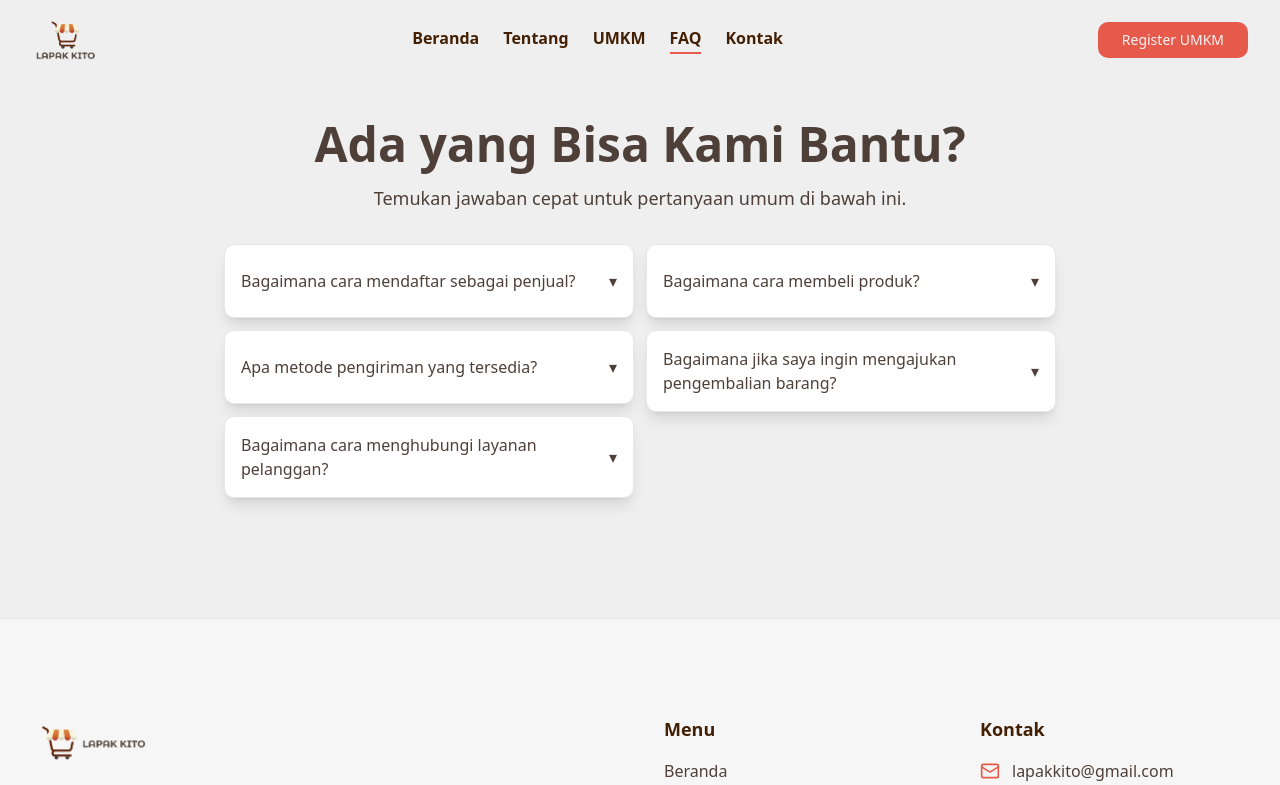
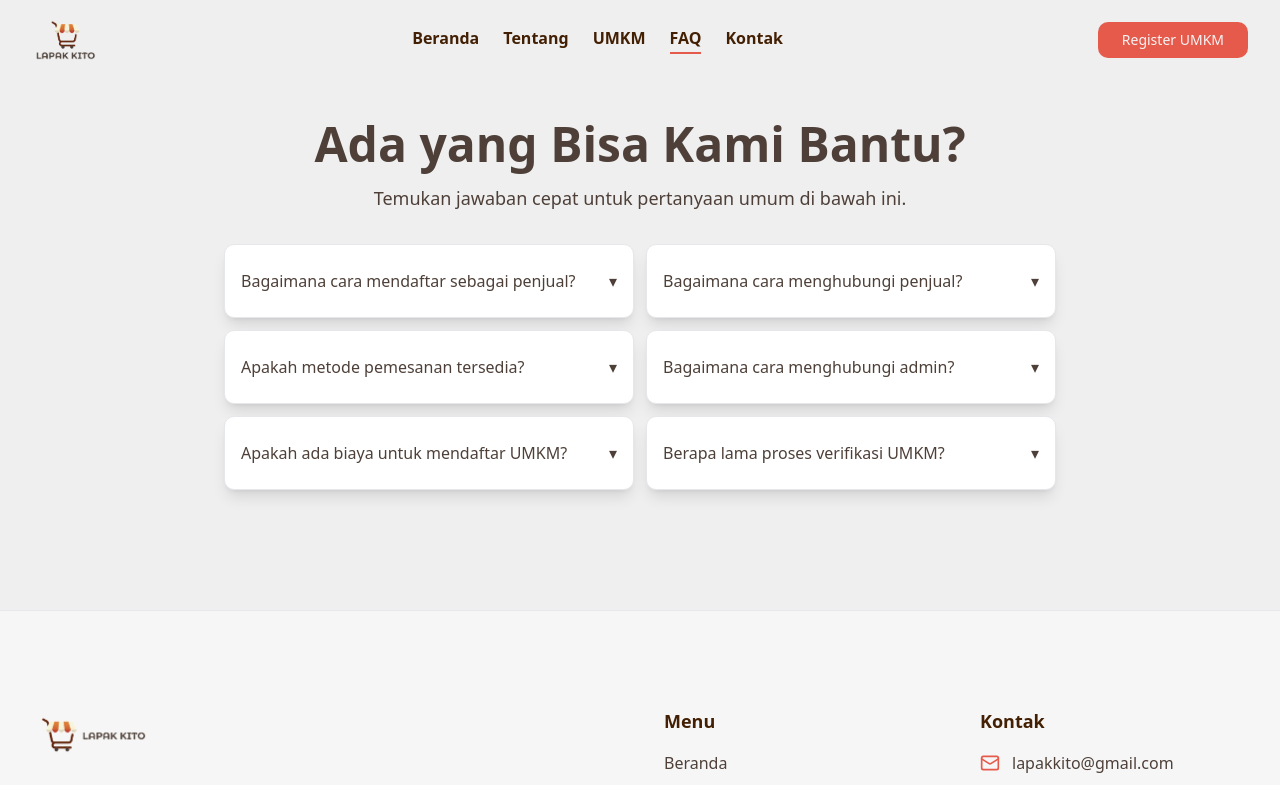
Before and after one commit to azizhadiid/lapakkito, a Next.js app: page /faq in a window 1280 px wide. Shown: the top 785 px of the page. Built offline with nearby package versions, Linux system fonts and the light colour scheme.

Commit message:
Change Question and Answer in FAQ

```diff
--- a/components/layout/pengunjung/pages/FAQPage.tsx
+++ b/components/layout/pengunjung/pages/FAQPage.tsx
@@ -9,23 +9,27 @@ const FAQPage = () => {
     const faqs = [
         {
             q: "Bagaimana cara mendaftar sebagai penjual?",
-            a: "Klik tombol Daftar, isi data yang diminta, lalu verifikasi email. Setelah terverifikasi, lengkapi profil toko dan mulai unggah produk."
+            a: "Klik tombol Register UMKM, isi data yang diminta. Jika selesai mengirim data, tunggu verifikasi dari admin."
         },
         {
-            q: "Bagaimana cara membeli produk?",
-            a: "Cari produk yang diinginkan, masukkan ke keranjang, lalu lanjutkan ke pembayaran. Pilih metode pembayaran yang tersedia dan konfirmasi."
+            q: "Bagaimana cara menghubungi penjual?",
+            a: "Cari produk yang diinginkan, klik hubungi atau klik sosial media yang tersedia."
         },
         {
-            q: "Apa metode pengiriman yang tersedia?",
-            a: "Kami mendukung beberapa kurir standar dan layanan pengiriman instan tergantung lokasi penjual dan pembeli."
+            q: "Apakah metode pemesanan tersedia?",
+            a: "Saat ini, platform kami hanya menyediakan informasi profil UMKM saja."
         },
         {
-            q: "Bagaimana jika saya ingin mengajukan pengembalian barang?",
-            a: "Ajukan permintaan pengembalian melalui halaman pesanan dalam menu akun, sertakan alasan dan foto bukti jika diperlukan."
+            q: "Bagaimana cara menghubungi admin?",
+            a: "Hubungi kami melalui email lapakkito10@gmail.com"
         },
         {
-            q: "Bagaimana cara menghubungi layanan pelanggan?",
-            a: "Gunakan fitur Chat Bantuan di halaman Bantuan atau kirim email ke support@lapakkito.example."
+            q: "Apakah ada biaya untuk mendaftar UMKM?",
+            a: "Tidak ada biaya. Pendaftaran UMKM di platform kami sepenuhnya gratis."
+        },
+        {
+            q: "Berapa lama proses verifikasi UMKM?",
+            a: "Proses verifikasi biasanya memakan waktu 1-2 hari kerja. Kami akan memberitahu Anda melalui email setelah proses selesai."
         }
     ];
 
```
